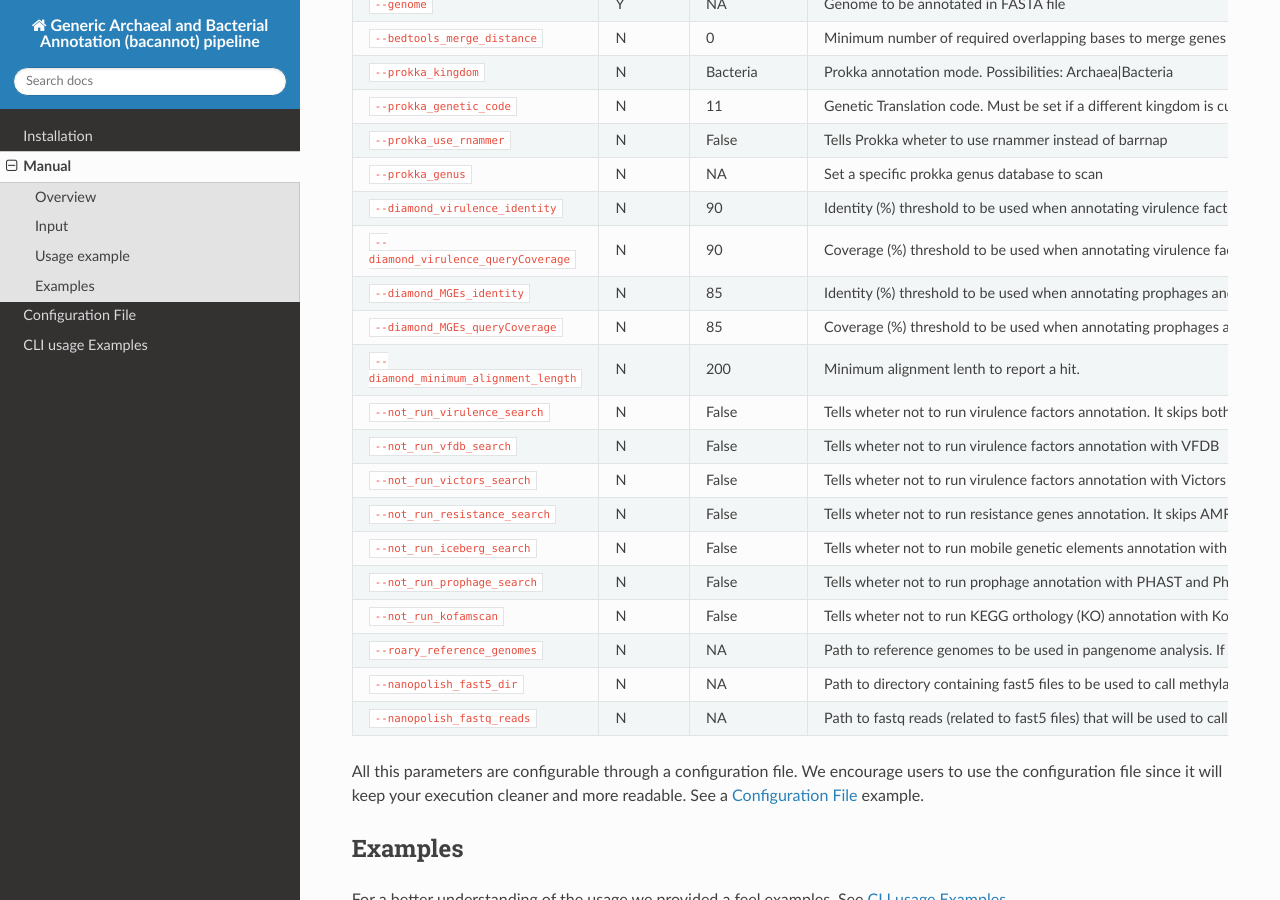
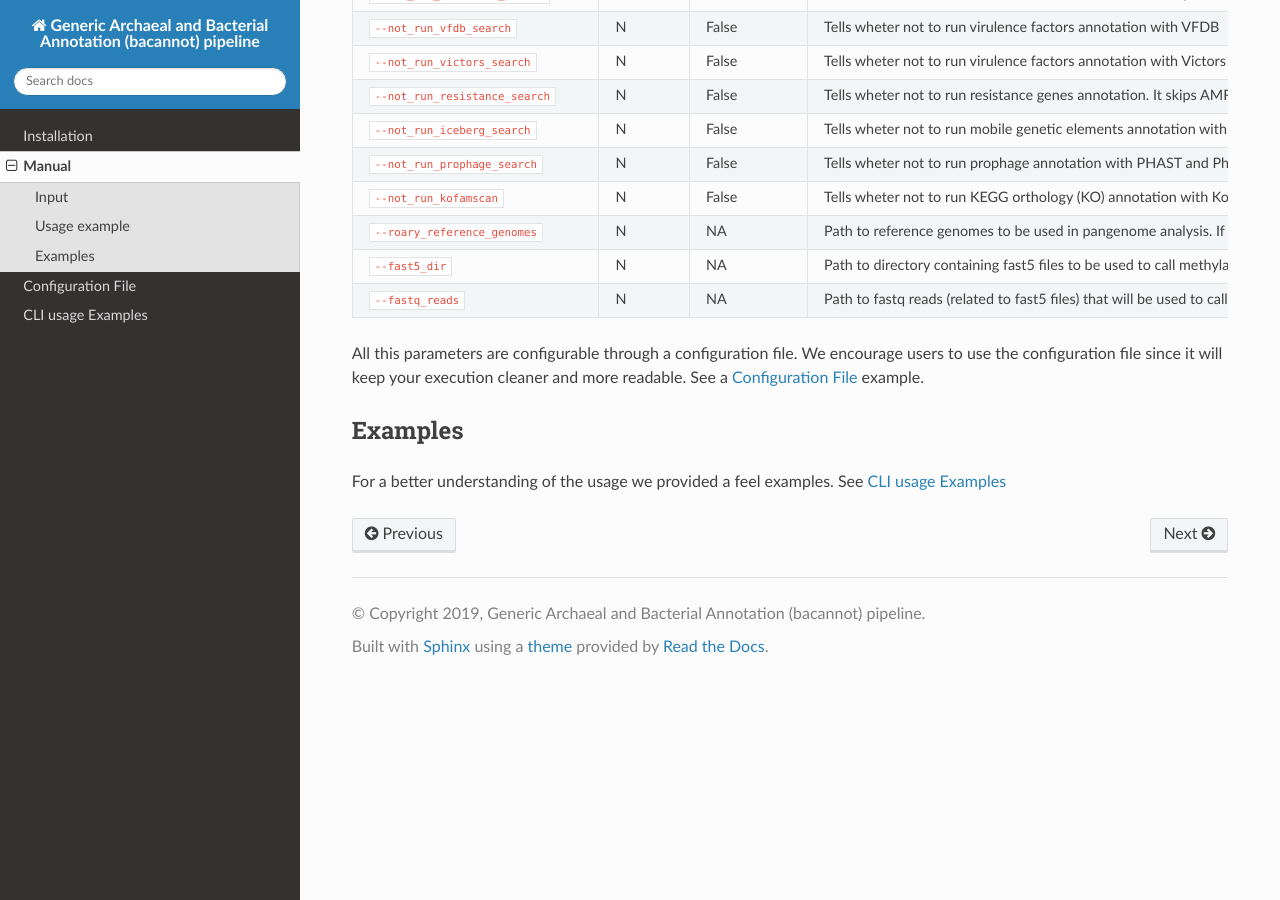
Before and after one commit to fmalmeida/bacannot, a Sphinx documentation site: the page built from docs/manual.rst, in a window 1280 px wide and 900 px high, scrolled down 1116 px. Built offline with Sphinx 7.4.7 and the Read the Docs theme 2.0.0, drawn with Linux system fonts in a browser that asks for light colours.

Commit message:
Updating the variable names in manual and help message

```diff
--- a/docs/examples.rst
+++ b/docs/examples.rst
@@ -23,8 +23,8 @@ A little more complex example
 ::
 
       ./nextflow run main.nf --outDir TESTE --threads 3 --genome assembly.fasta --bedtools_merge_distance -20 \
-      --roary_reference_genomes "references/*.fasta" --nanopolish_fastq_reads "fastq/input.fastq" \
-      --nanopolish_fast5_dir "fast5_pass_dir" --diamond_minimum_alignment_length 500
+      --roary_reference_genomes "references/*.fasta" --fastq_reads "fastq/input.fastq" \
+      --fast5_dir "fast5_pass_dir" --diamond_minimum_alignment_length 500
 
 .. note::
 
--- a/docs/manual.rst
+++ b/docs/manual.rst
@@ -2,14 +2,6 @@
 
 Manual
 ======
-
-Overview
-""""""""
-
-.. image:: annotation_en.png
-    :align: center
-    :alt: An overview of all annotation steps automatically taken by the pipeline.
-
 
 Input
 """""
@@ -146,12 +138,12 @@ Usage example
      - NA
      - Path to reference genomes to be used in pangenome analysis. If null, the analysis will be skipped
 
-   * - ``--nanopolish_fast5_dir``
+   * - ``--fast5_dir``
      - N
      - NA
      - Path to directory containing fast5 files to be used to call methylation. If null, the analysis will be skipped
 
-   * - ``--nanopolish_fastq_reads``
+   * - ``--fastq_reads``
      - N
      - NA
      - Path to fastq reads (related to fast5 files) that will be used to call methylation. If null, the analysis will be skipped
```
Also changed, not shown: 1 other file.
